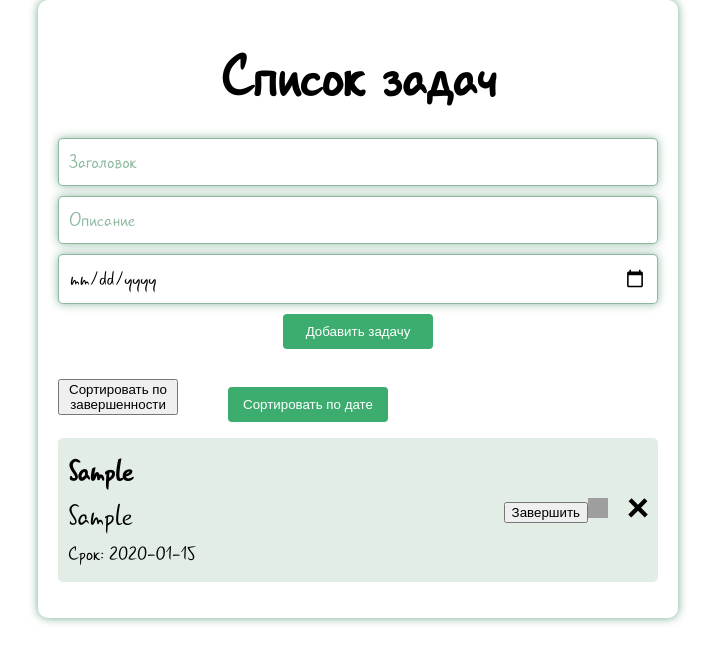
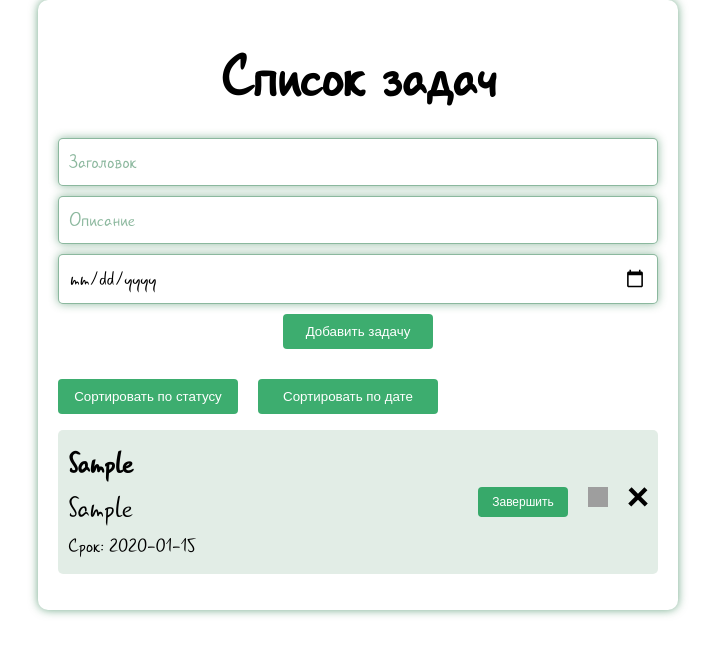
Before and after one commit to KrisGurach/test-task-list, a React (Create React App) app: page / in a window 1280 px wide. Both pictures are taken after typing "Sample", "Sample", "2020-01-15" into the empty fields and a click on the button "Добавить задачу". Shown: the top 662 px of the page, without its empty margins (282-997 px from the left). Built offline with nearby package versions, Linux system fonts and the light colour scheme; grey boxes are pictures that could not be loaded.

Commit message:
style css button sort

```diff
--- a/src/App.css
+++ b/src/App/App.css
@@ -1,4 +1,4 @@
-@import url(./fonts/fonts.css);
+@import url(../fonts/fonts.css);
 
 .App {
   text-align: center;
@@ -60,13 +60,8 @@
 }
 
 .button-sort {
-  margin-right: 15px;
-  width: 120px;
-}
-
-.button-sort-date {
-  margin-left: 35px;
-  width: 160px;
+  margin-right: 20px;
+  width: 180px;
 }
 
 .task-list {
@@ -98,11 +93,19 @@
   font-size: 20px;
 }
 
+.button-complete {
+  margin-right: 20px;
+  padding: 0;
+  width: 90px;
+  height: 30px;
+  font-size: 12px;
+}
+
 .button-edit {
   margin-right: 20px;
   width: 20px;
   height: 20px;
-  background-image: url(./images/edit-button.svg);
+  background-image: url(../images/edit-button.svg);
   background-size: cover;
   background-position: center;
   background-color: transparent;
@@ -113,7 +116,7 @@
 .button-delete {
   width: 20px;
   height: 20px;
-  background-image: url(./images/delete-button.svg);
+  background-image: url(../images/delete-button.svg);
   background-size: cover;
   background-position: center;
   background-color: transparent;
--- a/src/App.js
+++ b/src/App/App.js
@@ -58,7 +58,6 @@ const App = () => {
       i === index ? { ...task, completed: !task.completed } : task
     );
     updateTasks(updatedTasks);
-    console.log("n");
   };
 
   const handleSortByDate = () => {
@@ -104,15 +103,12 @@ const App = () => {
         </button>
       </form>
 
-      {/* <button className="button-main button-sort" onClick={handleSortByDate}>Все</button>
-      <button className="button-main button-sort" onClick={handleSortByDate}>Завершенные</button>
-      <button className="button-main button-sort" onClick={handleSortByDate}>Незавершенные</button> */}
 
-      <button className="button-sort" onClick={handleSortByCompletion}>
-        Сортировать по завершенности
+      <button className="button-main button-sort" onClick={handleSortByCompletion}>
+        Сортировать по статусу
       </button>
 
-      <button className="button-main button-sort-date" onClick={handleSortByDate}>
+      <button className="button-main button-sort" onClick={handleSortByDate}>
         Сортировать по дате
       </button>
 
@@ -125,7 +121,7 @@ const App = () => {
               <p className="list-text list-text_data">Срок: {task.deadline}</p>
             </span>
             <div>
-              <button className="button-complete" onClick={() => handleComplete(index)}>
+              <button className="button-main button-complete" onClick={() => handleComplete(index)}>
                {task.completed ? "Восстановить" : "Завершить"}
               </button>
               <button className="button-edit" onClick={() => handleEdit(index)}></button>
--- a/src/index.js
+++ b/src/index.js
@@ -1,7 +1,7 @@
 import React from 'react';
 import ReactDOM from 'react-dom/client';
 import './index.css';
-import App from './App';
+import App from './App/App';
 import reportWebVitals from './reportWebVitals';
 
 const root = ReactDOM.createRoot(document.getElementById('root'));
```
